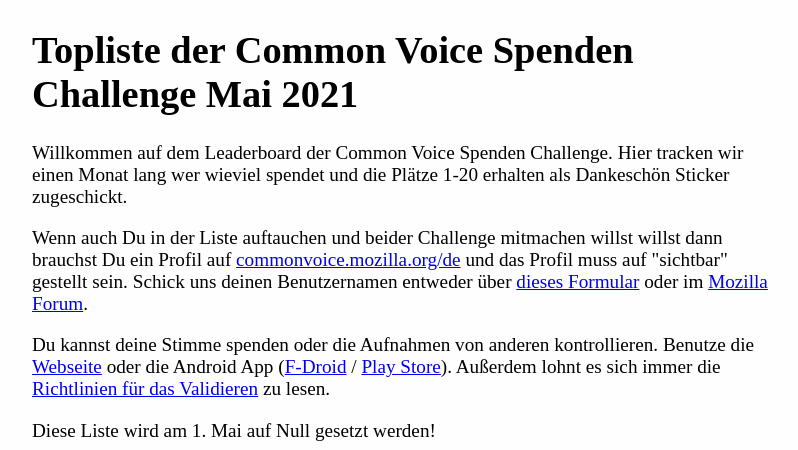
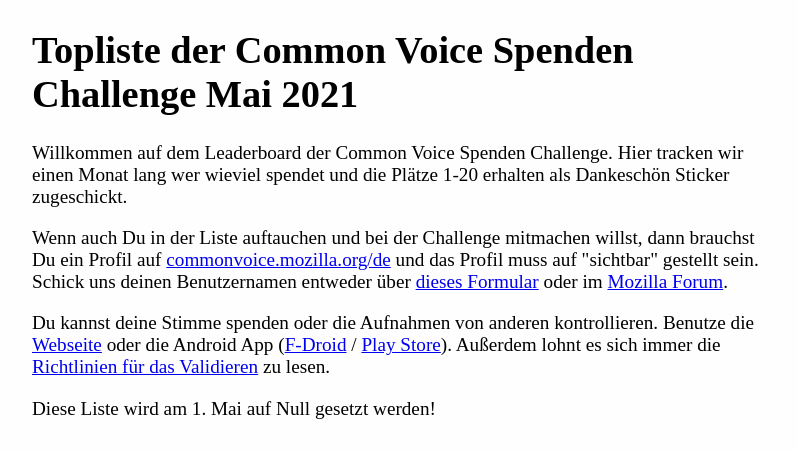
Before and after one commit to 54696d21/CommonVoiceCompetitionDashboard, a Python web app: template templates/indexDE.html in a window 1280 px wide. Shown: the part 590-1040 px from the top of the page, without its empty margins (233-1031 px from the left). Run offline with Jinja, Linux system fonts and the light colour scheme; the template is opened without the code that fills it, so the values that code supplies are empty.

Commit message:
Ein paar Tippfehler verbessert

```diff
--- a/templates/indexDE.html
+++ b/templates/indexDE.html
@@ -74,8 +74,8 @@
       erhalten als Dankeschön Sticker zugeschickt.
     </p>
     <p>
-      Wenn auch Du in der Liste auftauchen und beider Challenge mitmachen willst
-      willst dann brauchst Du ein Profil auf
+      Wenn auch Du in der Liste auftauchen und bei der Challenge mitmachen
+      willst, dann brauchst Du ein Profil auf
       <a href="https://commonvoice.mozilla.org/de"
         >commonvoice.mozilla.org/de</a
       >
```
